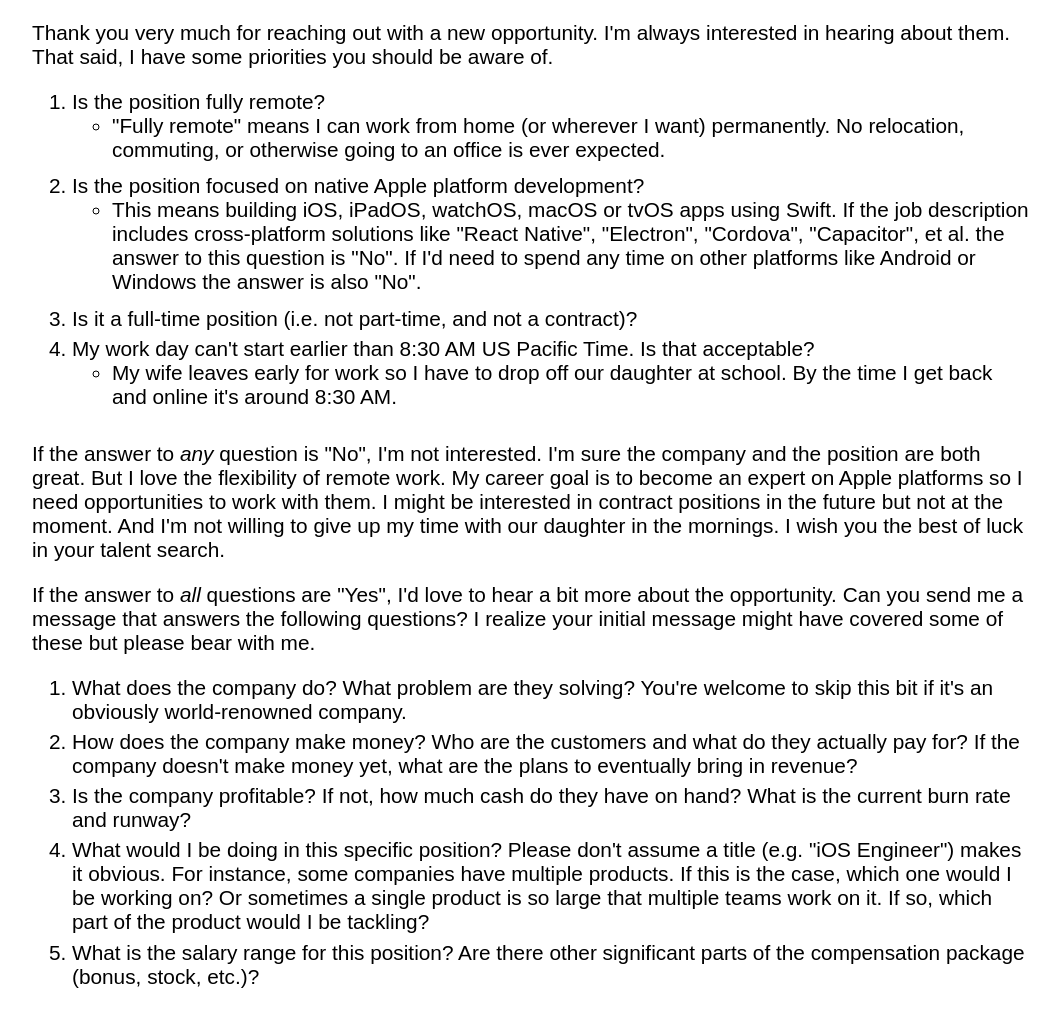
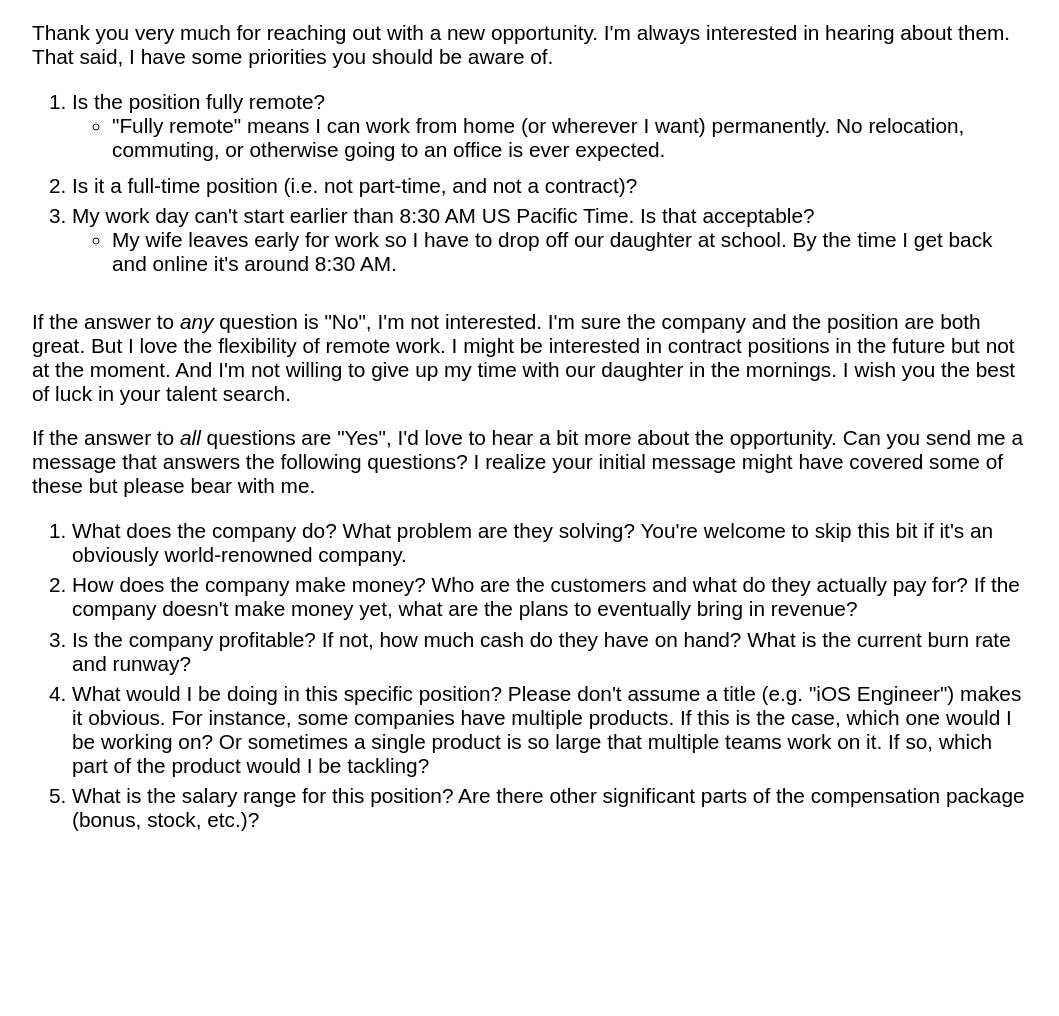
Before and after one commit to koralcem/personal-site, a Jekyll site: the page built from opportunity.html, in a window 1280 px wide. Shown: the whole page, without its empty margins (108-1167 px from the left). Built offline with Jekyll 4.4.1, drawn with Linux system fonts in a browser that asks for light colours; after the commit the page ends 900 px from its top, so only the background shows below that.

Commit message:
Update opportunity questions

```diff
--- a/opportunity.html
+++ b/opportunity.html
@@ -12,11 +12,6 @@ css_files:
       <li>"Fully remote" means I can work from home (or wherever I want) permanently. No relocation, commuting, or otherwise going to an office is ever expected.</li>
     </ul>
   </li>
-  <li>Is the position focused on native Apple platform development?
-    <ul>
-      <li>This means building iOS, iPadOS, watchOS, macOS or tvOS apps using Swift. If the job description includes cross-platform solutions like "React Native", "Electron", "Cordova", "Capacitor", et al. the answer to this question is "No". If I'd need to spend any time on other platforms like Android or Windows the answer is also "No".</li>
-    </ul>
-  </li>
   <li>Is it a full-time position (i.e. not part-time, and not a contract)?
   </li>
   <li>My work day can't start earlier than 8:30 AM US Pacific Time. Is that acceptable?
@@ -27,7 +22,7 @@ css_files:
 </ol>
 
 <p>
-  If the answer to <em>any</em> question is "No", I'm not interested. I'm sure the company and the position are both great. But I love the flexibility of remote work. My career goal is to become an expert on Apple platforms so I need opportunities to work with them. I might be interested in contract positions in the future but not at the moment. And I'm not willing to give up my time with our daughter in the mornings. I wish you the best of luck in your talent search.
+  If the answer to <em>any</em> question is "No", I'm not interested. I'm sure the company and the position are both great. But I love the flexibility of remote work. I might be interested in contract positions in the future but not at the moment. And I'm not willing to give up my time with our daughter in the mornings. I wish you the best of luck in your talent search.
 </p>
 
 <p>
```
